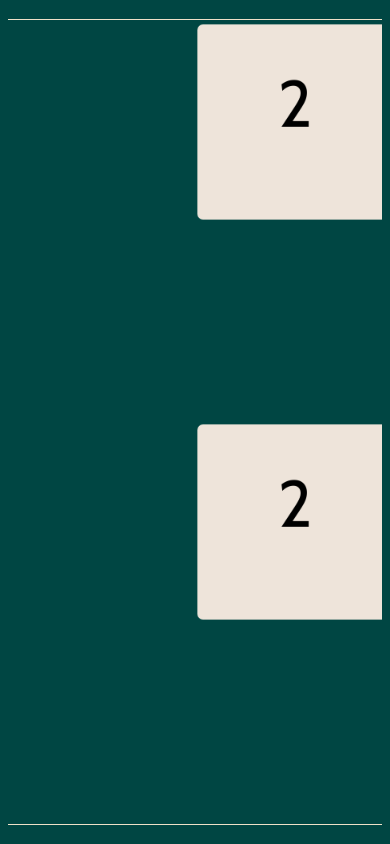
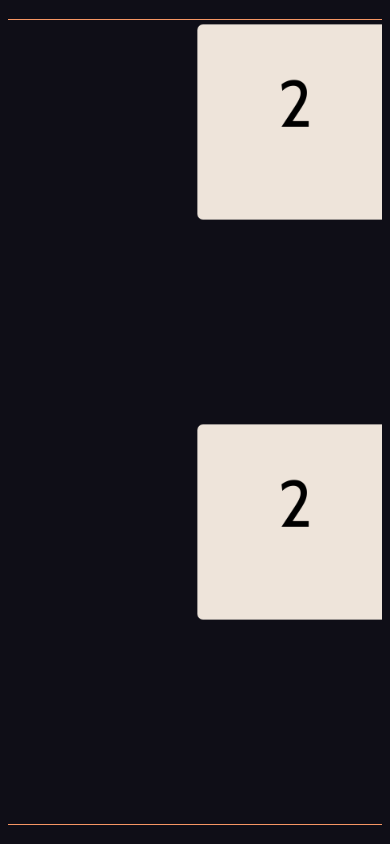
Before and after one commit to vardhan/2048, a website built with Parcel: page index.html in a window 390 px wide. Built offline with nearby package versions, Linux system fonts and the light colour scheme.

Commit message:
prettier colors

```diff
--- a/src/index.ts
+++ b/src/index.ts
@@ -1,7 +1,7 @@
 import { Input } from "./input";
 
 const kDimension = 4;
-const kBackgroundStyle = "#004643"; // https://www.happyhues.co/palettes/10
+const kBackgroundStyle = "#0f0e17"; // https://www.happyhues.co/palettes/10
 const kTilePadding = 3;
 const kRoundedRadius = 7;
 const kTileStyle = {
--- a/style.css
+++ b/style.css
@@ -4,12 +4,12 @@ html, body {
   align-items: center;
   overscroll-behavior: none;
   overflow: hidden;
-  background: #004643;
+  background: #0f0e17;
 }
 #canvas {
   width: 400px;
   height: 400px;
-  border: 1px solid #eee1c9;
+  border: 1px solid #f69664;
   border-radius: 3px;
   padding: 2px;
 }
@@ -21,8 +21,5 @@ html, body {
   #canvas {
     width: 800px;
     height: 800px;
-    border: 1px solid #eee1c9;
-    border-radius: 3px;
-    padding: 2px;
   }
 }
```
